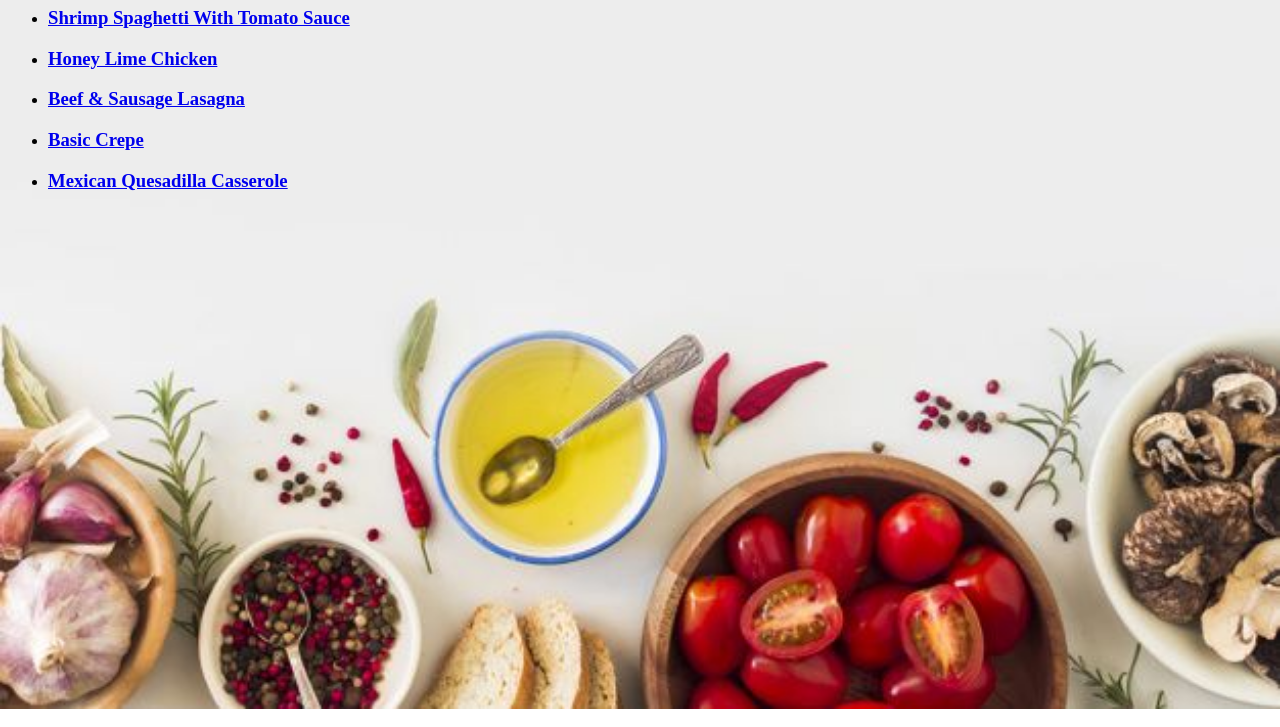
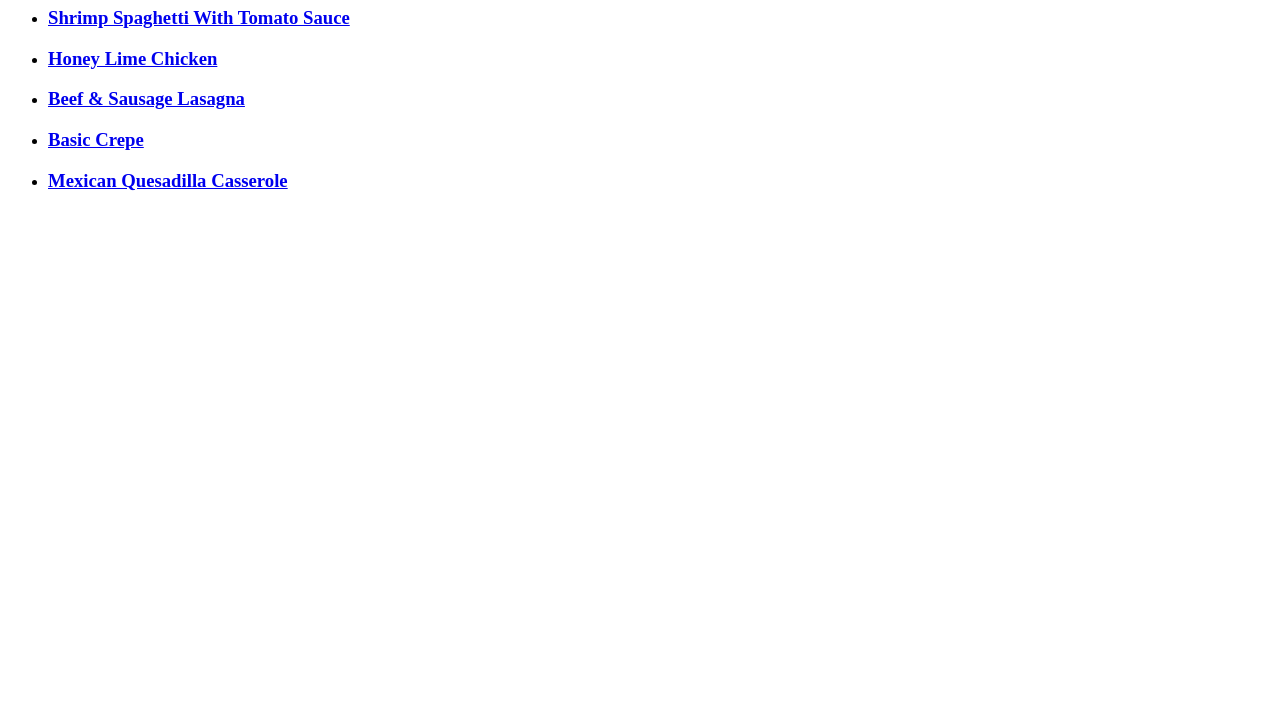
Before and after one commit to auss-ramli/odin-recipes, a plain HTML site: page index.html in a window 1280 px wide. Shown: the part 73-800 px from the top of the page. Drawn offline with Linux system fonts and the light colour scheme.

Commit message:
Update index.html

```diff
--- a/index.html
+++ b/index.html
@@ -3,14 +3,6 @@
     <head>
         <title>Odin Recipes</title>
         <meta charset="utf-8">
-        <style>
-            body {
-              background-image: url('home-background.jpg');
-              background-repeat: no-repeat;
-              background-size: cover;
-              background-position: center;
-            }
-            </style>
     </head>
     <body>
         <h1>List of Recipes</h1>
```
